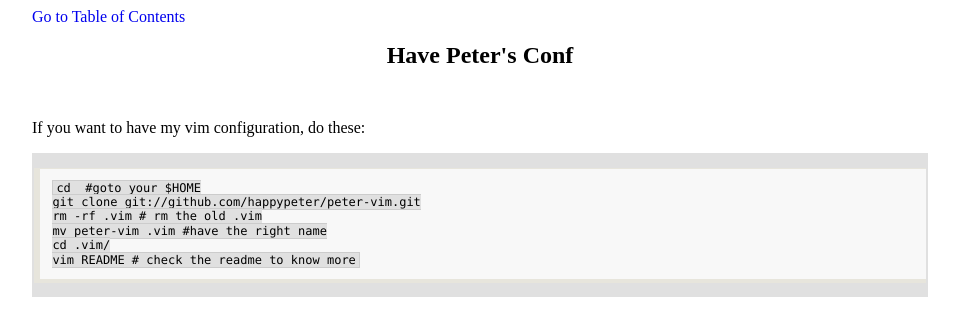
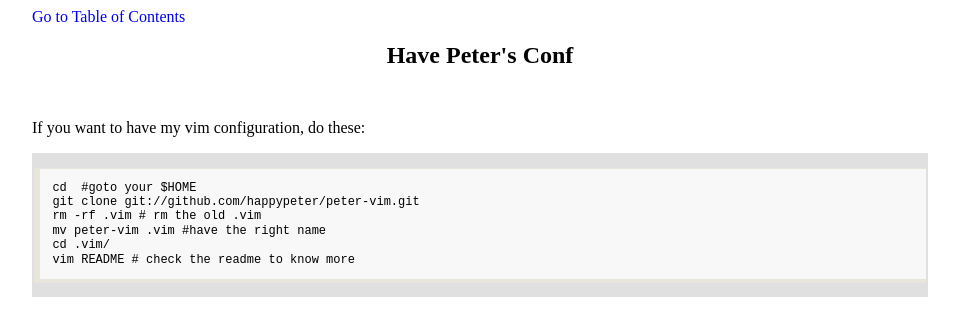
Before and after one commit to happypeter/LGCB, a Jekyll site: the page built from book/vim_peter.md, in a window 1280 px wide. Shown: the top 336 px of the page, without its empty margins (160-1119 px from the left). Built offline with Jekyll 4.4.1, drawn with Linux system fonts in a browser that asks for light colours; Markdown is read by kramdown in place of the engine named in the settings.

Commit message:
remove style for <code>. like progit

```diff
--- a/css/lgcb.css
+++ b/css/lgcb.css
@@ -18,18 +18,6 @@ div.slide img {
     height: 315;
 }
 
-code {
-    border: solid 1px #CCC;
-    background-color: #E0E0E0;
-    font-family: 'Menlo', 'Courier New', 'Terminal', monospace;
-    padding: 0 3px;
-}
-code.console {
-    border: none;
-    background-color: #E0E0E0;
-    font-family: 'Menlo', 'Courier New', 'Terminal', monospace;
-    padding: 0 3px;
-}
 h1
 {
     font-size: 150%;
```
